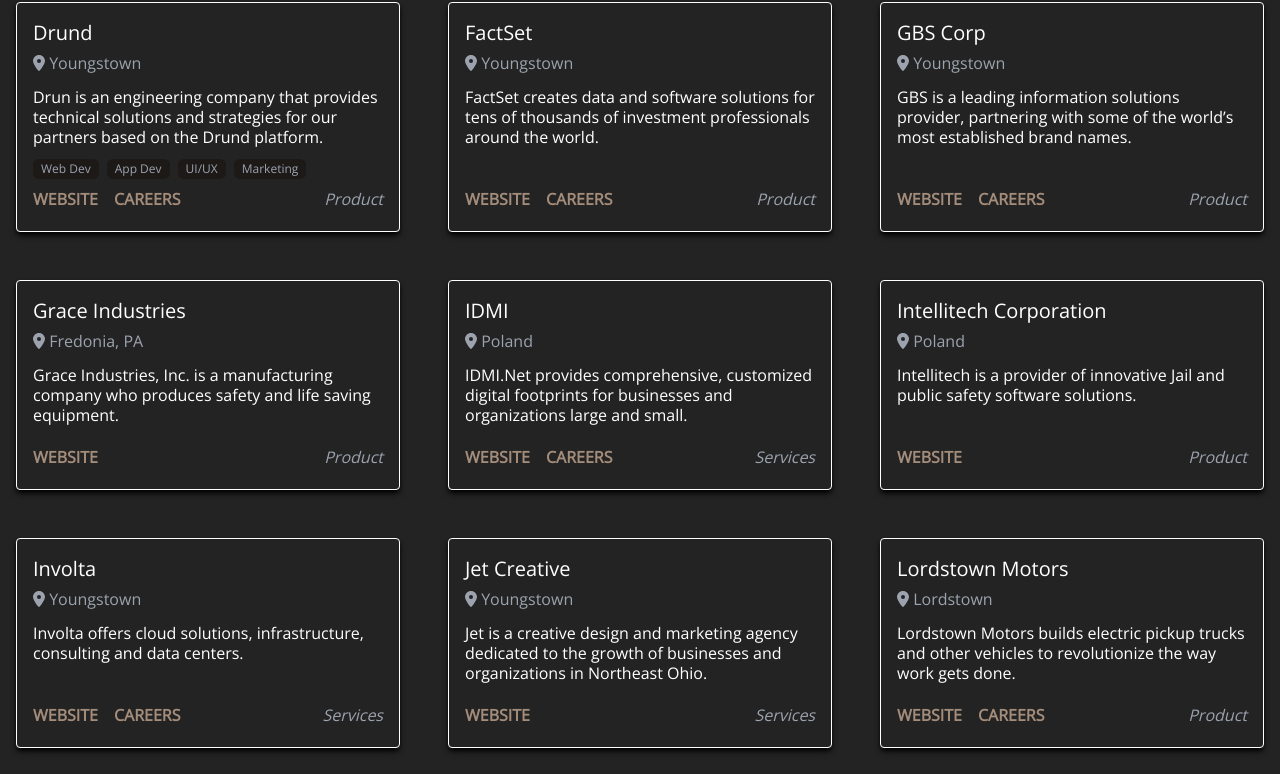
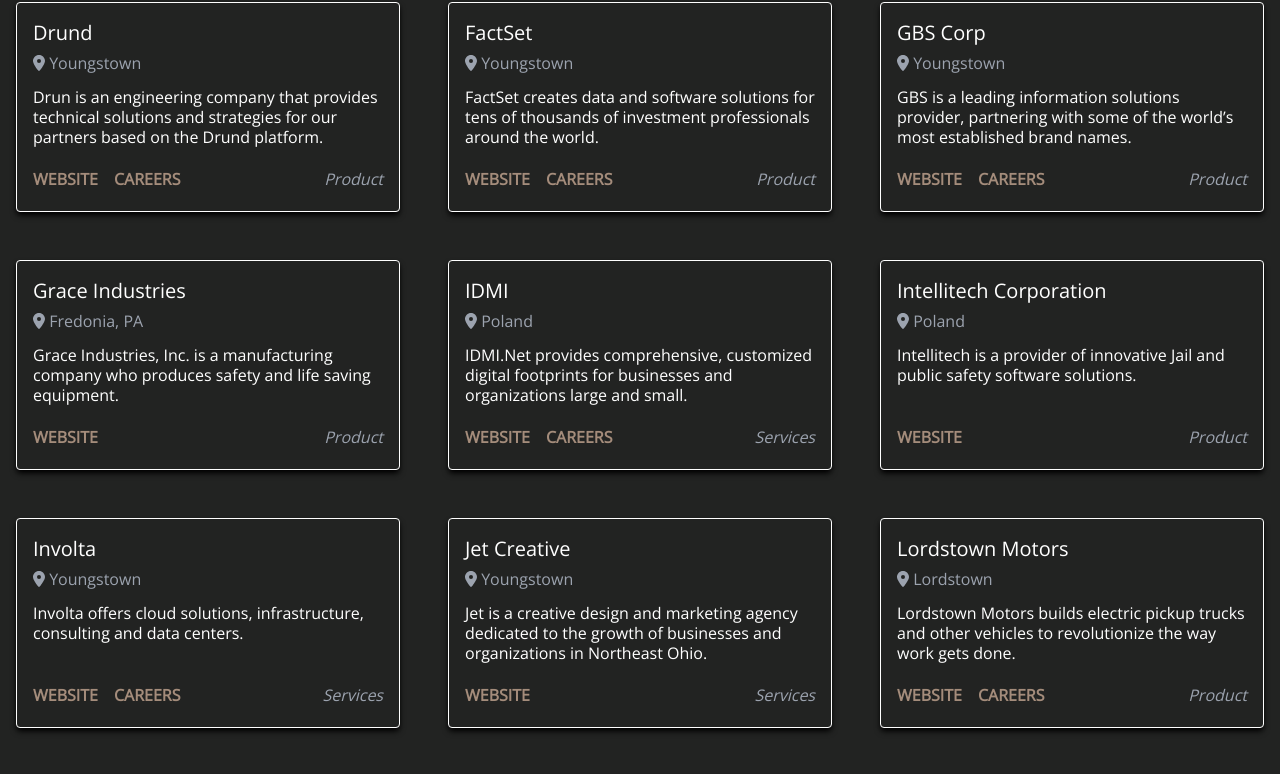
Before and after one commit to codeyoungstown/next-codeyoungstown.com, a Next.js app: page /made-in-youngstown in a window 1280 px wide. Shown: the part 940-1714 px from the top of the page. Built offline with nearby package versions, Linux system fonts and the light colour scheme.

Commit message:
seperated company components and updated page

```diff
--- a/components/CareerLink.tsx
+++ /dev/null
@@ -1,12 +0,0 @@
-export default function CareerLink({ link }) {
-  return (
-    <a
-      href={link}
-      target="_blank"
-      rel="noreferrer"
-      className="text-colt hover:text-[#826e62] font-bold pl-4"
-    >
-      CAREERS
-    </a>
-  );
-}
--- a/components/Companies.tsx
+++ b/components/Companies.tsx
@@ -1,25 +1,22 @@
 import { companies } from "../data/companies";
 import { FontAwesomeIcon } from "@fortawesome/react-fontawesome";
 import { faLocationDot } from "@fortawesome/free-solid-svg-icons";
-import CareerLink from "./CareerLink";
-import WebsiteLink from "./WebsiteLink";
-import Company from "./Company";
+import DataCard from "./DataCard";
 
 export default function Companies() {
-  const Tag = ({ children }) => {
-    return (
-      <div className="bg-stone-900 rounded-md px-2 py-[2px] mr-2 min-w-max">
-        <p className="font-thin text-xs text-gray-400 text-center">
-          {children}
-        </p>
-      </div>
-    );
-  };
   return (
     <div className="flex flex-col w-full sm:grid sm:grid-cols-2 sm:gap-4 sm:content-start lg:grid-cols-3">
       {companies.map((company) => (
-        <Company key={company.name}>
-          <h2 className="text-xl font-medium">{company.name}</h2>
+        <Company key={company.name} company={company} />
+      ))}
+    </div>
+  );
+}
+
+const Company = ({ company }) => {
+  return (
+    <DataCard>
+      <h3 className="text-xl font-medium">{company.name}</h3>
       <p className="text-gray-400">
         <FontAwesomeIcon icon={faLocationDot} /> {company.city}
       </p>
@@ -38,8 +35,40 @@ export default function Companies() {
           {company.servicesOrProduct}
         </p>
       </div>
-        </Company>
-      ))}
+    </DataCard>
+  );
+};
+
+const CareerLink = ({ link }) => {
+  return (
+    <a
+      href={link}
+      target="_blank"
+      rel="noreferrer"
+      className="text-colt hover:text-[#826e62] font-bold pl-4"
+    >
+      CAREERS
+    </a>
+  );
+};
+
+const WebsiteLink = ({ link }) => {
+  return (
+    <a
+      href={link}
+      target="_blank"
+      rel="noreferrer"
+      className="text-colt hover:text-[#826e62] font-bold"
+    >
+      WEBSITE
+    </a>
+  );
+};
+
+const Tag = ({ children }) => {
+  return (
+    <div className="bg-stone-900 rounded-md px-2 py-[2px] mr-2 min-w-max">
+      <p className="font-thin text-xs text-gray-400 text-center">{children}</p>
     </div>
   );
-}
+};
--- a/components/Company.tsx
+++ b/components/DataCard.tsx
@@ -3,7 +3,7 @@
     Local Jobs: title, company, location, salary?, listing link/contact email
 */
 
-export default function Company({ children }) {
+export default function DataCard({ children }) {
   return (
     <div className="shadow-black shadow-md rounded overflow-hidden border border-white m-4">
       <div className="flex flex-col h-full p-4 leading-8 text-left">
--- a/components/WebsiteLink.tsx
+++ /dev/null
@@ -1,12 +0,0 @@
-export default function WebsiteLink({ link }) {
-  return (
-    <a
-      href={link}
-      target="_blank"
-      rel="noreferrer"
-      className="text-colt hover:text-[#826e62] font-bold"
-    >
-      WEBSITE
-    </a>
-  );
-}
--- a/data/companies.ts
+++ b/data/companies.ts
@@ -77,7 +77,7 @@ export const companies = [
     website: "https://www.drund.com/",
     careers: "https://www.drund.com/careers/",
     desc: "Drun is an engineering company that provides technical solutions and strategies for our partners based on the Drund platform.",
-    tags: ["Web Dev", "App Dev", "UI/UX", "Marketing"],
+    // tags: ["Web Dev", "App Dev", "UI/UX", "Marketing"],
     servicesOrProduct: "Product",
   },
   {
```
Lines whose indentation alone changed are shown as unchanged.
